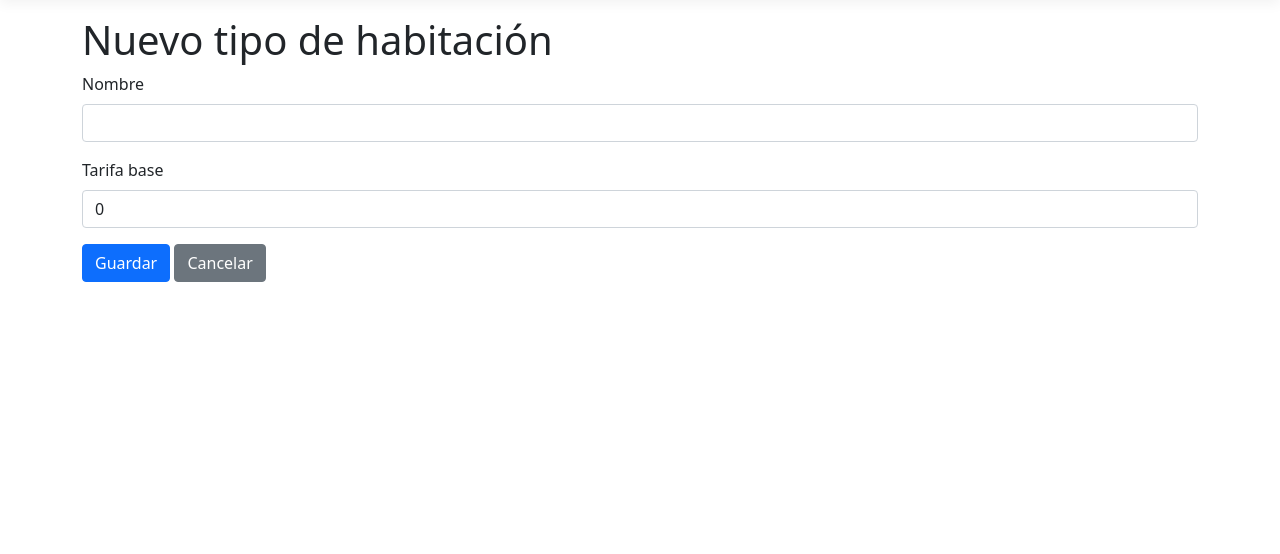
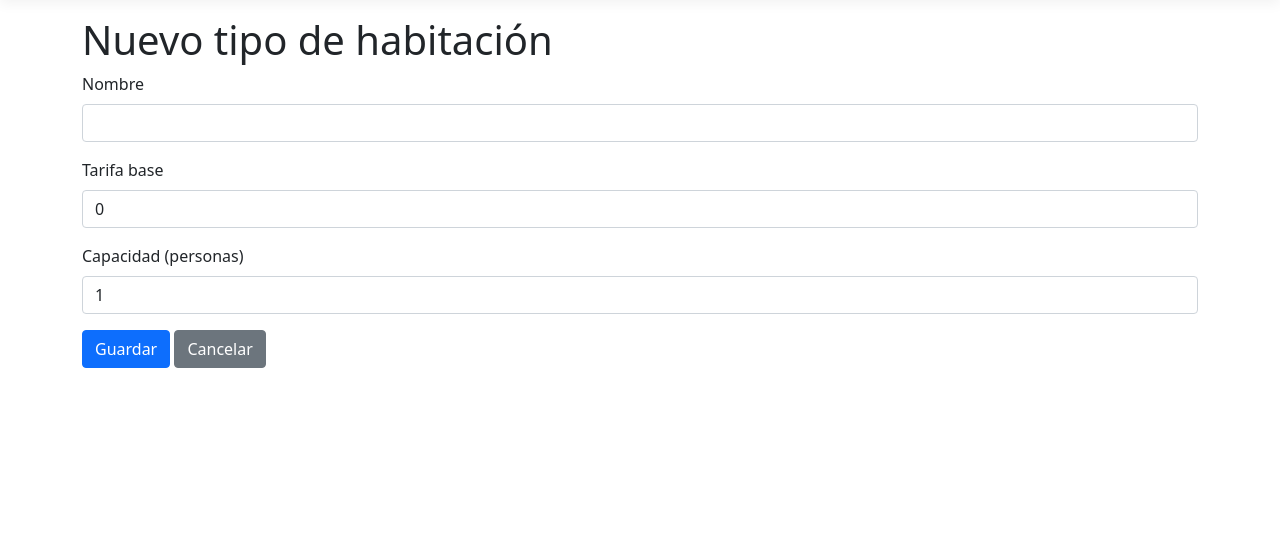
Before and after one commit to JohanPau07/HotelApp, an ASP.NET Core app: page /RoomType/Create in a window 1280 px wide. Shown: the part 57-611 px from the top of the page. Run offline with ASP.NET Core 8, Linux system fonts and the light colour scheme; style sheets or scripts are compiled from the project's sources.

Commit message:
Autollena tarifa y capacidad al elegir el tipo de habitacion

```diff
--- a/HotelApp.Web/Controllers/RoomController.cs
+++ b/HotelApp.Web/Controllers/RoomController.cs
@@ -157,6 +157,7 @@ public class RoomController : Controller
         ViewBag.Floors = new SelectList(
             activeFloors.Select(f => new { f.Id, Label = labels[f.Id] }), "Id", "Label");
         ViewBag.RoomTypes = new SelectList(await GetRoomTypesAsync(), "Id", "Name");
+        ViewBag.RoomTypeList = await GetRoomTypesAsync();
         ViewBag.Statuses = new SelectList(
             StatusNames.Select(s => new { Id = s.Key, Name = s.Value }), "Id", "Name");
     }
--- a/HotelApp.Web/Controllers/RoomTypeController.cs
+++ b/HotelApp.Web/Controllers/RoomTypeController.cs
@@ -54,7 +54,8 @@ public class RoomTypeController : Controller
         {
             Id = roomType.Id,
             Name = roomType.Name,
-            BaseRate = roomType.BaseRate
+            BaseRate = roomType.BaseRate,
+            Capacity = roomType.Capacity
         });
     }
 
--- a/HotelApp.Web/Views/RoomType/Index.cshtml
+++ b/HotelApp.Web/Views/RoomType/Index.cshtml
@@ -21,6 +21,7 @@
         <tr>
             <th>Nombre</th>
             <th>Tarifa base</th>
+            <th>Capacidad</th>
             <th></th>
         </tr>
     </thead>
@@ -30,6 +31,7 @@
             <tr>
                 <td>@item.Name</td>
                 <td>@item.BaseRate.ToString("N2")</td>
+                <td>@item.Capacity</td>
                 <td class="text-end">
                     <a asp-action="Edit" asp-route-id="@item.Id" class="btn btn-sm btn-outline-secondary">Editar</a>
                     <form asp-action="Delete" asp-route-id="@item.Id" method="post" class="d-inline"
--- a/HotelApp.Web/Views/RoomType/_Form.cshtml
+++ b/HotelApp.Web/Views/RoomType/_Form.cshtml
@@ -13,3 +13,9 @@
     <input asp-for="BaseRate" type="number" step="0.01" class="form-control" />
     <span asp-validation-for="BaseRate" class="text-danger"></span>
 </div>
+
+<div class="mb-3">
+    <label asp-for="Capacity" class="form-label">Capacidad (personas)</label>
+    <input asp-for="Capacity" type="number" min="1" class="form-control" />
+    <span asp-validation-for="Capacity" class="text-danger"></span>
+</div>
```
Also changed, not shown: HotelApp.Web/Views/Room/_Form.cshtml (+16 -1 lines).
